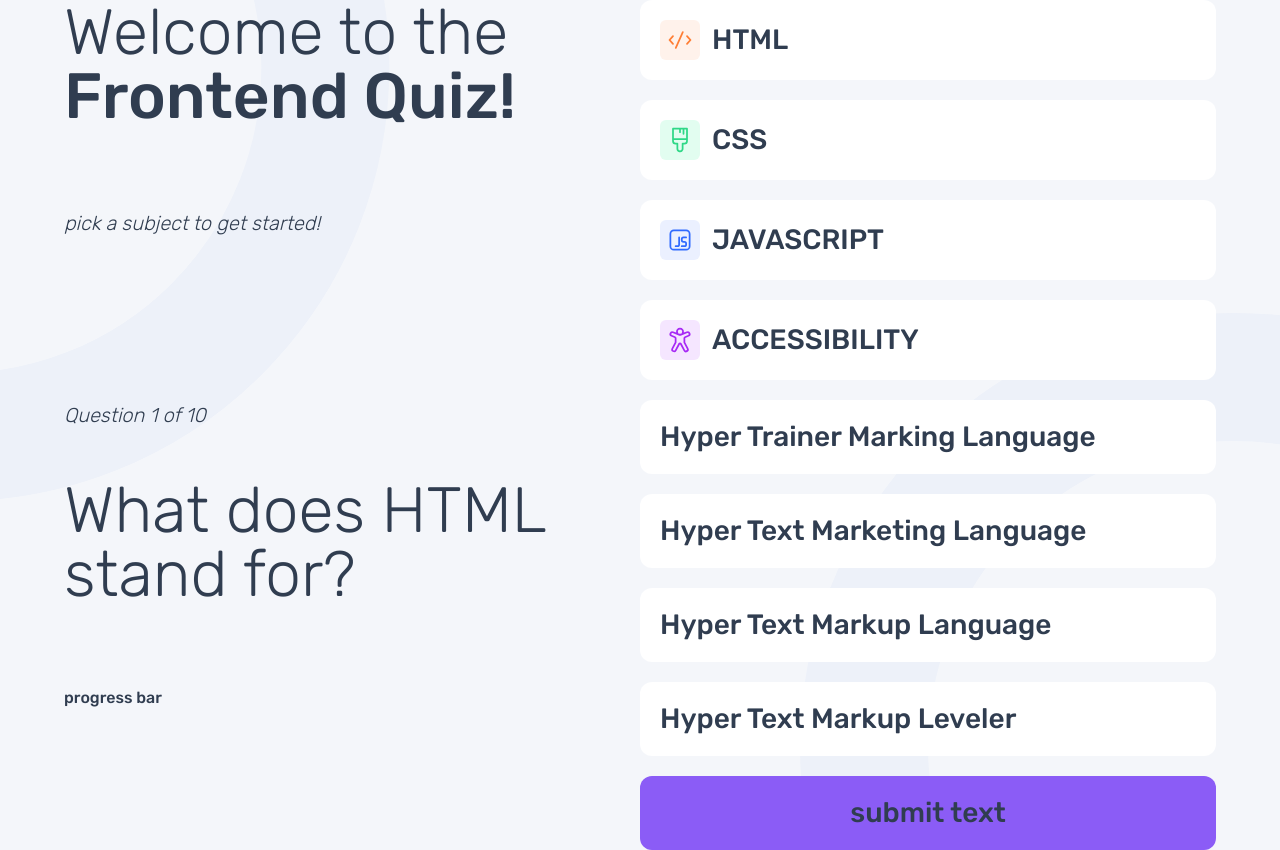
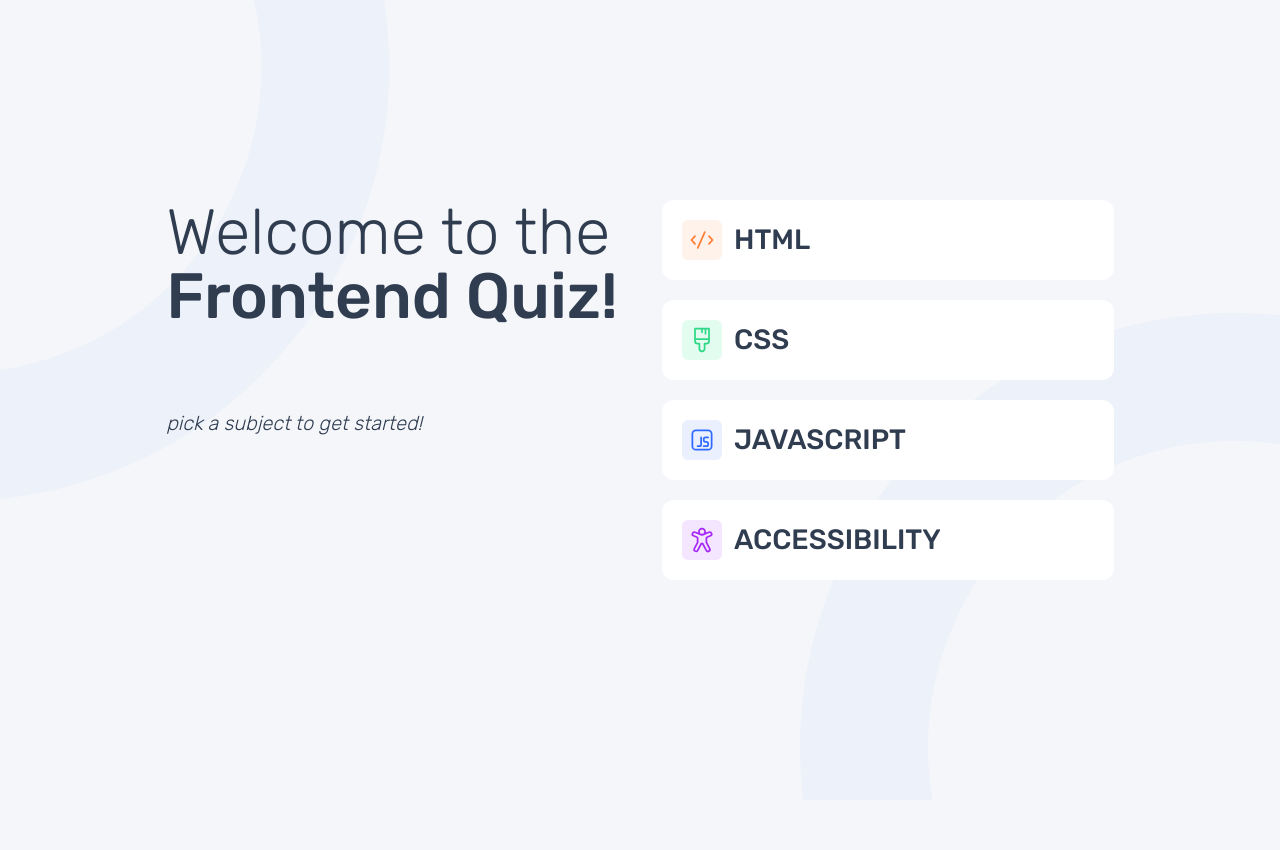
Before and after one commit to sphnikola/quiz-app, a React (Vite) app: page / in a window 1280 px wide. After the commit the page ends 800 px from the top, so only its background shows below. Built offline with nearby package versions, Linux system fonts and the light colour scheme.

Commit message:
change name of functions and attempt to setup routing

```diff
--- a/src/App.jsx
+++ b/src/App.jsx
@@ -1,16 +1,30 @@
+import { Link, Route, Routes } from "react-router-dom";
+
 import Container from "./Container";
 import { FrontPage } from "./pages/Frontpage";
 import { Html } from "./pages/Html";
+import { Css } from "./pages/Css";
+import { JavaScript } from "./pages/Javascript";
+import { Accessibility } from "./pages/Accessibility";
 
 function App() {
   return (
     <>
       <Container>
         <FrontPage />
-
-        <Html />
+        {/* <Html />
+        <Css />
+        <JavaScript />
+        <Accessibility /> */}
       </Container>
     </>
+    // <>
+    //   <Container>
+    //     <FrontPage />
+
+    //     <Html />
+    //   </Container>
+    // </>
   );
 }
 
--- a/src/Container.jsx
+++ b/src/Container.jsx
@@ -1,9 +1,9 @@
 export default function Container({ children }) {
   return (
     <>
-      <section className=" min-h-screen font-rubik text-color-text">
-        <div className="max-w-xl md:max-w-2xl lg:max-w-7xl mx-auto px-[24px] lg:px-[64px]">
-          <main className="grid lg:grid-cols-[repeat(2,1fr)] items-start">
+      <section className=" min-h-screen font-rubik text-color-text flex items-center justify-center ">
+        <div className="max-w-xl md:max-w-2xl lg:max-w-7xl mx-auto px-[24px] lg:px-[64px] ">
+          <main className="grid lg:grid-cols-[repeat(2,1fr)] items-start gap-x-11">
             {children}
           </main>
         </div>
--- a/src/pages/Accessibility.jsx
+++ b/src/pages/Accessibility.jsx
@@ -5,7 +5,7 @@ import uuid from "react-uuid";
 import { QuestionPage } from "../QuestionPage";
 import { OptionPage } from "../OptionPage";
 
-export function Html() {
+export function Accessibility() {
   const [score, setScore] = useState(0);
   const [currentQuestion, setCurrentQuestion] = useState(1);
   const [choiceMade, setChoiceMade] = useState();
--- a/src/pages/Css.jsx
+++ b/src/pages/Css.jsx
@@ -5,7 +5,7 @@ import uuid from "react-uuid";
 import { QuestionPage } from "../QuestionPage";
 import { OptionPage } from "../OptionPage";
 
-export function Html() {
+export function Css() {
   const [score, setScore] = useState(0);
   const [currentQuestion, setCurrentQuestion] = useState(1);
   const [choiceMade, setChoiceMade] = useState();
--- a/src/pages/Html.jsx
+++ b/src/pages/Html.jsx
@@ -4,7 +4,6 @@ import { useState } from "react";
 import uuid from "react-uuid";
 import { QuestionPage } from "../QuestionPage";
 import { OptionPage } from "../OptionPage";
-import { FrontPage } from "./Frontpage";
 
 export function Html() {
   const [score, setScore] = useState(0);
--- a/src/pages/Javascript.jsx
+++ b/src/pages/Javascript.jsx
@@ -5,7 +5,7 @@ import uuid from "react-uuid";
 import { QuestionPage } from "../QuestionPage";
 import { OptionPage } from "../OptionPage";
 
-export function Html() {
+export function JavaScript() {
   const [score, setScore] = useState(0);
   const [currentQuestion, setCurrentQuestion] = useState(1);
   const [choiceMade, setChoiceMade] = useState();
```
